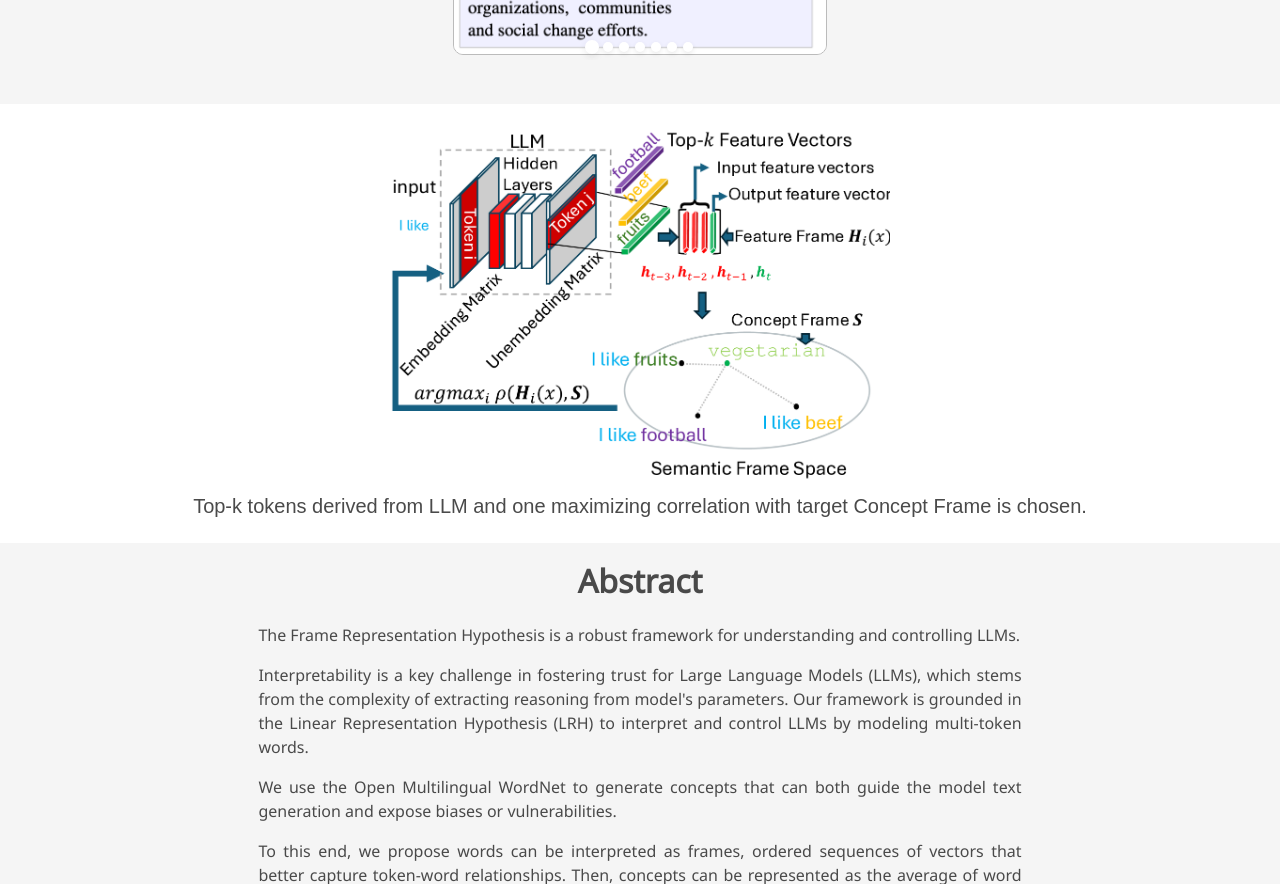
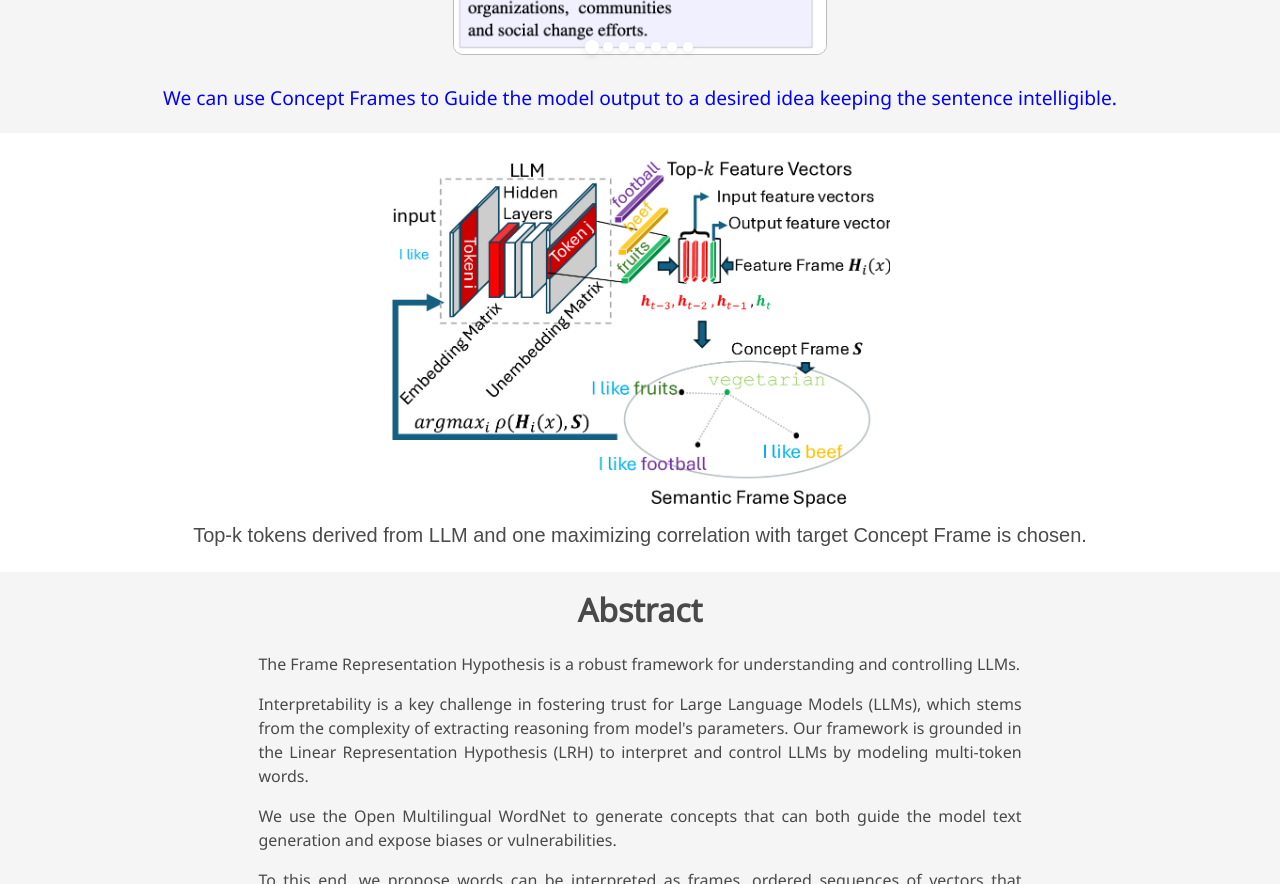
Before and after one commit to phvv-me/frame-representation-hypothesis, a plain HTML site: page index.html in a window 1280 px wide. Shown: the part 1508-2392 px from the top of the page. Drawn offline with nearby package versions, Linux system fonts and the light colour scheme; some icons are missing; a web font is replaced by a local one.

Commit message:
further information added.

```diff
--- a/index.html
+++ b/index.html
@@ -194,6 +194,9 @@
       </div>
     </div>
   </div>
+  <p style="display: flex; justify-content: center; color: blue; font-size: larger;">
+    We can use Concept Frames to Guide the model output to a desired idea keeping the sentence intelligible.
+  </p>
 </section>
 
 <section class="hero teaser is-small">
```
